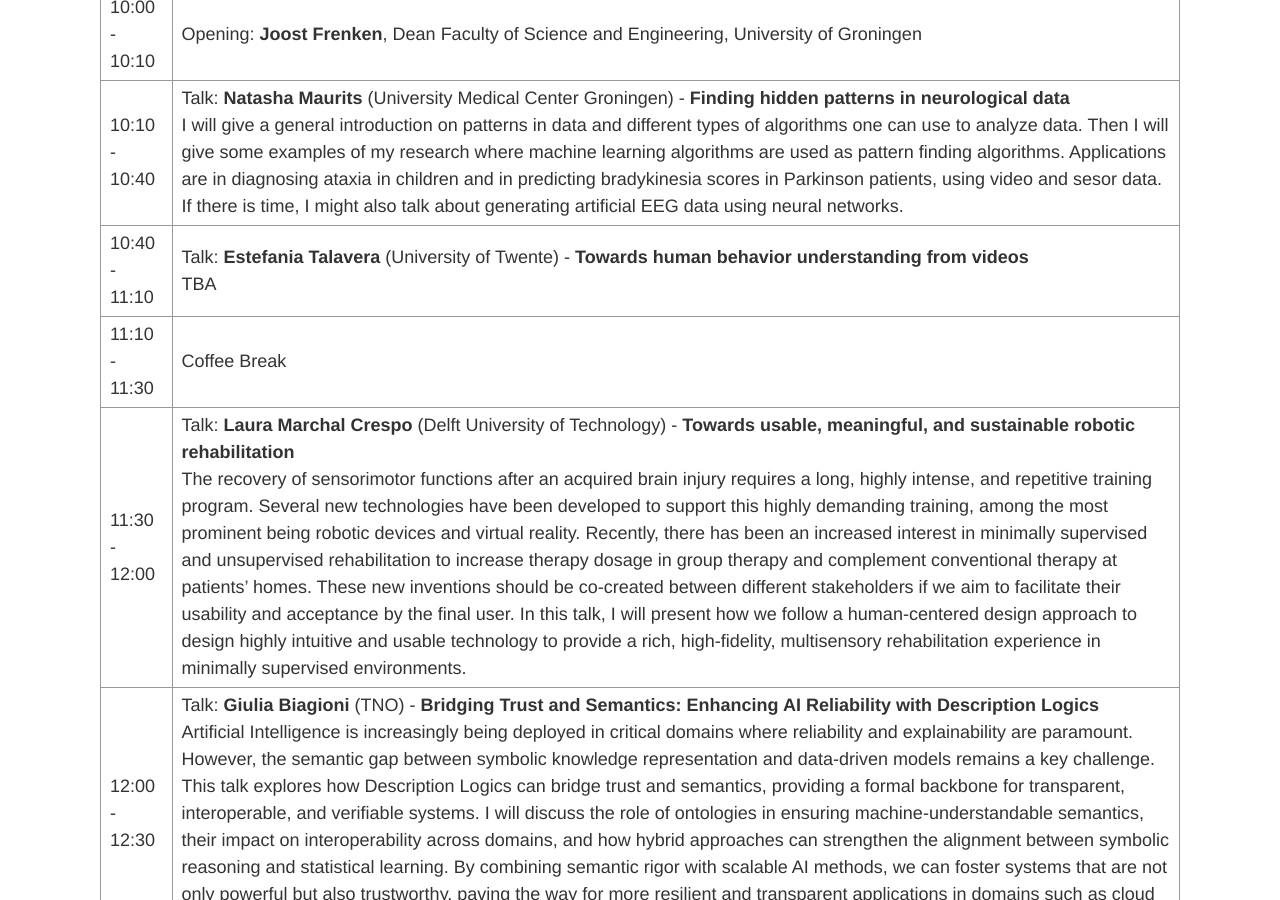
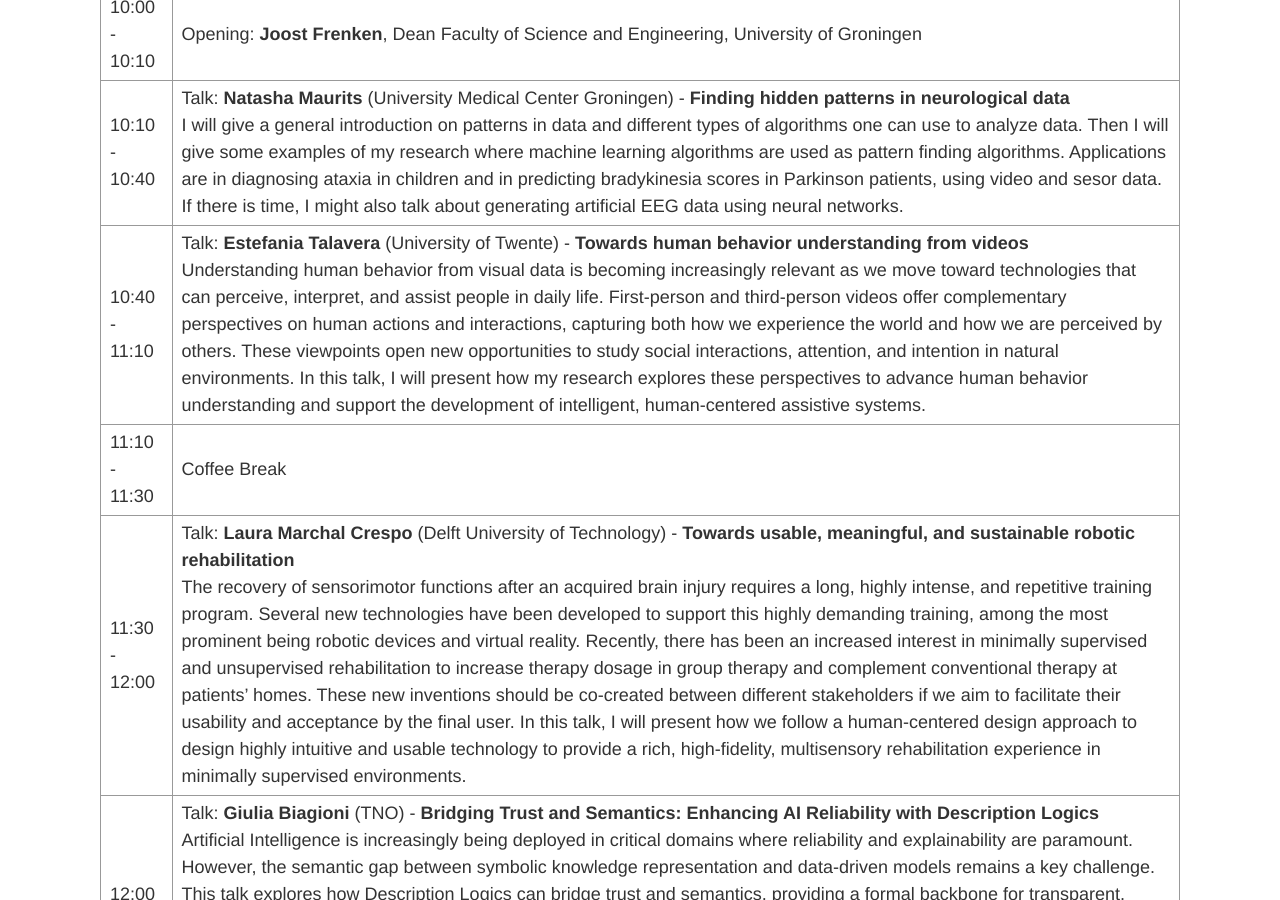
Before and after one commit to alice-and-eve/2025, a Jekyll site: the page built from index.md, in a window 1280 px wide and 900 px high, scrolled down 1789 px. Built offline with Jekyll 4.4.1, drawn with Linux system fonts in a browser that asks for light colours.

Commit message:
Update index.md

```diff
--- a/index.md
+++ b/index.md
@@ -56,7 +56,7 @@
 | 09:30 - 10:00  | Welcome coffee |
 | 10:00 - 10:10  | Opening: **Joost Frenken**, Dean Faculty of Science and Engineering, University of Groningen |
 | 10:10 - 10:40  | Talk: **Natasha Maurits** (University Medical Center Groningen) - **Finding hidden patterns in neurological data**<br>I will give a general introduction on patterns in data and different types of algorithms one can use to analyze data. Then I will give some examples of my research where machine learning algorithms are used as pattern finding algorithms. Applications are in diagnosing ataxia in children and in predicting bradykinesia scores in Parkinson patients, using video and sesor data. If there is time, I might also talk about generating artificial EEG data using neural networks. |
-| 10:40 - 11:10  | Talk: **Estefania Talavera** (University of Twente) - **Towards human behavior understanding from videos**<br> TBA |
+| 10:40 - 11:10  | Talk: **Estefania Talavera** (University of Twente) - **Towards human behavior understanding from videos**<br> Understanding human behavior from visual data is becoming increasingly relevant as we move toward technologies that can perceive, interpret, and assist people in daily life. First-person and third-person videos offer complementary perspectives on human actions and interactions, capturing both how we experience the world and how we are perceived by others. These viewpoints open new opportunities to study social interactions, attention, and intention in natural environments. In this talk, I will present how my research explores these perspectives to advance human behavior understanding and support the development of intelligent, human-centered assistive systems. |
 | 11:10 - 11:30  | Coffee Break |
 | 11:30 - 12:00  | Talk: **Laura Marchal Crespo** (Delft University of Technology) - **Towards usable, meaningful, and sustainable robotic rehabilitation** <br> The recovery of sensorimotor functions after an acquired brain injury requires a long, highly intense, and repetitive training program. Several new technologies have been developed to support this highly demanding training, among the most prominent being robotic devices and virtual reality. Recently, there has been an increased interest in minimally supervised and unsupervised rehabilitation to increase therapy dosage in group therapy and complement conventional therapy at patients’ homes. These new inventions should be co-created between different stakeholders if we aim to facilitate their usability and acceptance by the final user. In this talk, I will present how we follow a human-centered design approach to design highly intuitive and usable technology to provide a rich, high-fidelity, multisensory rehabilitation experience in minimally supervised environments. |
 | 12:00 - 12:30  | Talk: **Giulia Biagioni** (TNO) - **Bridging Trust and Semantics: Enhancing AI Reliability with Description Logics** <br> Artificial Intelligence is increasingly being deployed in critical domains where reliability and explainability are paramount. However, the semantic gap between symbolic knowledge representation and data-driven models remains a key challenge. This talk explores how Description Logics can bridge trust and semantics, providing a formal backbone for transparent, interoperable, and verifiable systems. I will discuss the role of ontologies in ensuring machine-understandable semantics, their impact on interoperability across domains, and how hybrid approaches can strengthen the alignment between symbolic reasoning and statistical learning. By combining semantic rigor with scalable AI methods, we can foster systems that are not only powerful but also trustworthy, paving the way for more resilient and transparent applications in domains such as cloud federation, cultural heritage, and beyond. |
```
